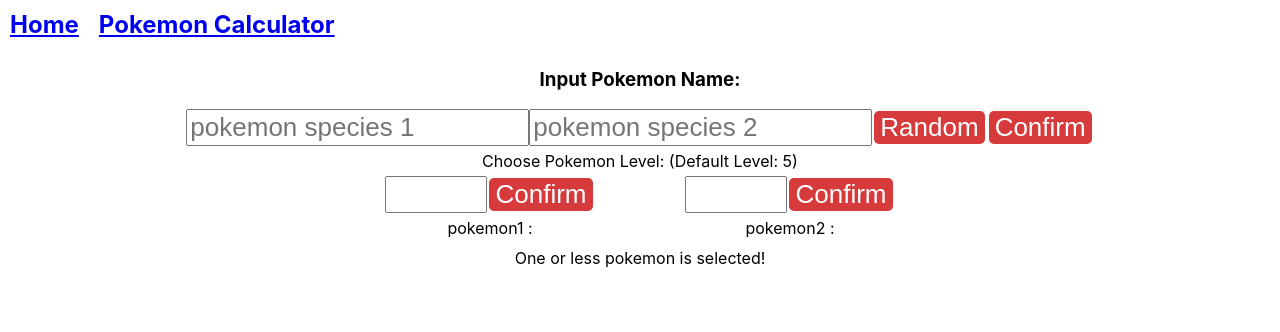
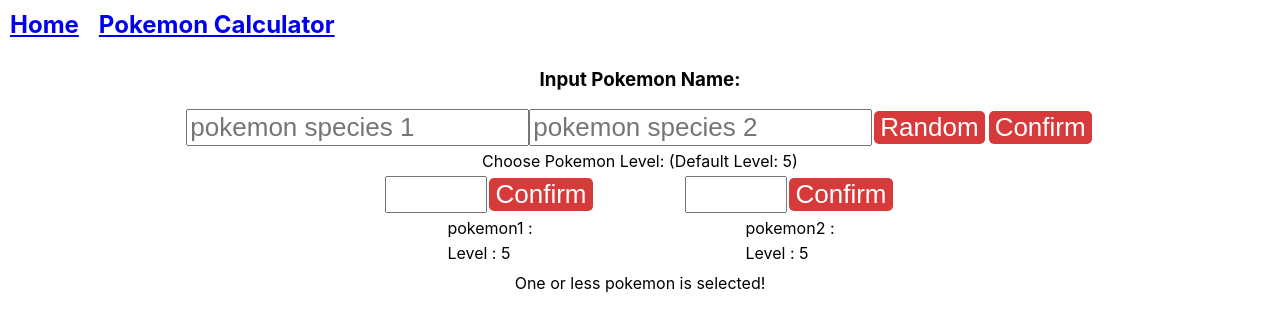
Before and after one commit to donuts030/PokeCalc, a React (Vite) app: page /pokeCalc in a window 1280 px wide. Shown: the top 332 px of the page. Built offline with nearby package versions, Linux system fonts and the light colour scheme.

Commit message:
added level data

```diff
--- a/src/App.css
+++ b/src/App.css
@@ -31,6 +31,7 @@
 .pokeInfo{
   display: flex;
   flex-direction: row;
+  white-space: pre-line
 }
 
 .movesDisplay{
--- a/src/components/PokeCalcOutput.jsx
+++ b/src/components/PokeCalcOutput.jsx
@@ -66,15 +66,21 @@
           <LevelInput index={1} setLvl={setLvl1}/>
           <div className="pokeInfo">
             <img src={props.pokeData1?.data?.sprites?.front_default} />
-            <p className="pokeName">pokemon1 : {props.pokeData1?.data?.name}</p>
+            <div className="infoText">
+              <p className="pokeName">pokemon1 : {props.pokeData1?.data?.name}</p>
+              <p className="pokeLvl">Level : {level1}</p>
+            </div>
           </div>
           {moves1}
         </div>
         <div className="movesSections">
           <LevelInput index={1} setLvl={setLvl2}/>
           <div className="pokeInfo">
-            <img src={props.pokeData2?.data?.sprites?.front_default} />
-            <p className="pokeName">pokemon2 : {props.pokeData2?.data?.name}</p>
+            <img className="infoImg" src={props.pokeData2?.data?.sprites?.front_default} />
+            <div className="infoText">
+              <p className="pokeName">pokemon2 : {props.pokeData2?.data?.name}</p>
+              <p className="pokeLvl">Level : {level2}</p>
+            </div>
           </div>
           {moves2}
         </div>
```
